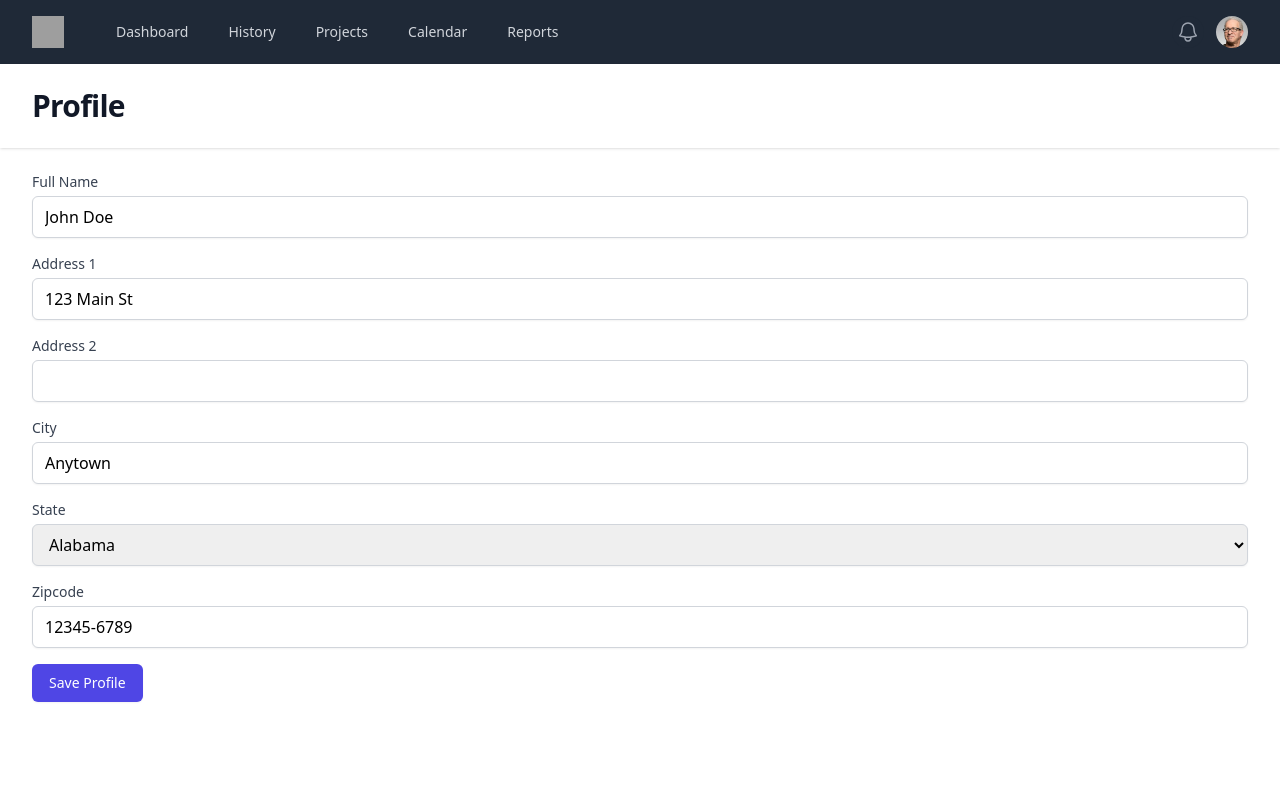
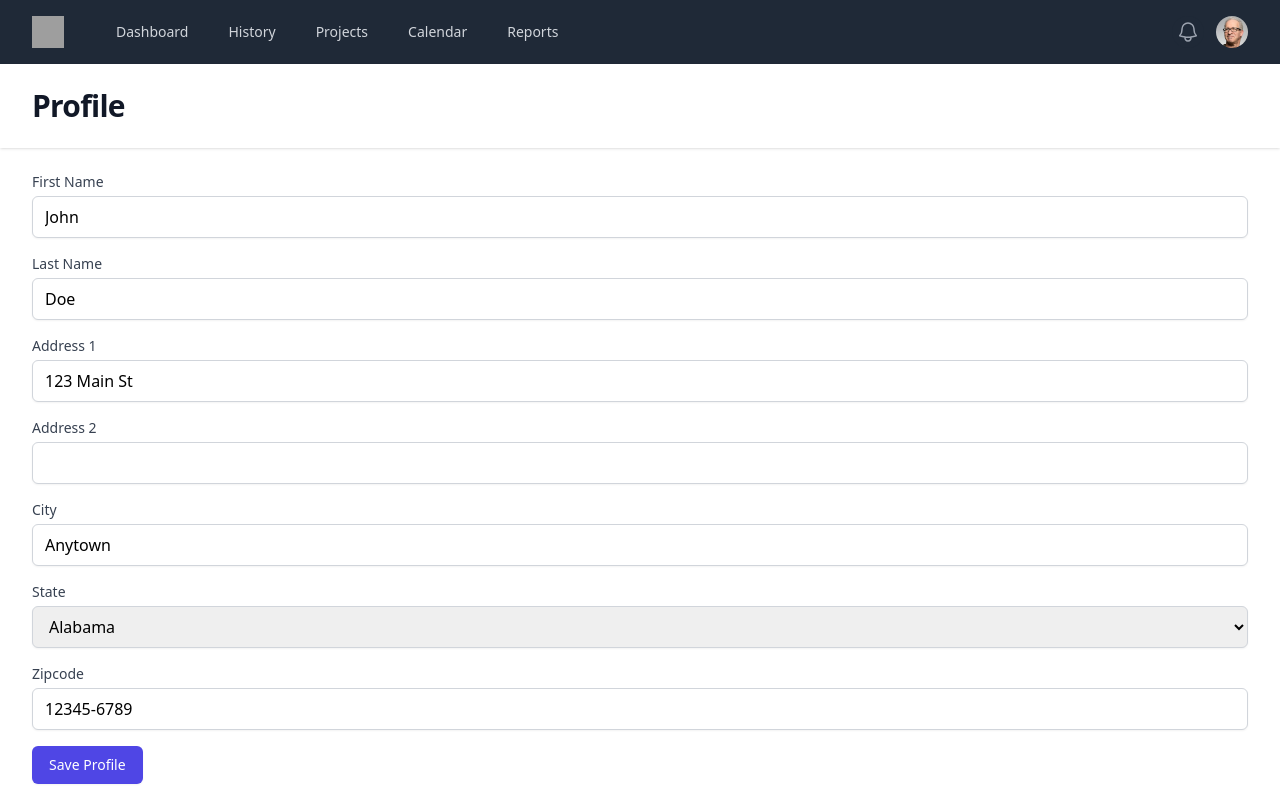
Before and after one commit to A-Taiga/COSC-4353-Group-Project, a React (Vite) app in the folder Frontend/: page /profile in a window 1280 px wide. Built offline with nearby package versions, Linux system fonts and the light colour scheme; grey boxes are pictures that could not be loaded.

Commit message:
Update Profile component to use separate fields for first name and last name

```diff
--- a/Frontend/src/pages/Profile.tsx
+++ b/Frontend/src/pages/Profile.tsx
@@ -5,7 +5,8 @@ import { useProfileMutation } from "../features/api/apiSlice"
 
 
 interface ProfileFormState {
-  fullName: string
+  firstName: string
+  lastName: string
   address1: string
   address2: string
   city: string
@@ -14,7 +15,6 @@ interface ProfileFormState {
 }
 
 export default function Profile() {
-
   const [profile] = useProfileMutation()
 
   const handleOnSubmit = async (e: React.FormEvent<HTMLFormElement>) => {
@@ -22,17 +22,15 @@ export default function Profile() {
     e.preventDefault()
     const data = new FormData(target)
     try {
-      const response = await profile(Object.fromEntries(data.entries())).unwrap()
-      if (response.status !== 200)
-        throw new Error()
+      const response = await profile(
+        Object.fromEntries(data.entries())
+      ).unwrap()
+      if (response.status !== 200) throw new Error()
       console.log("Profile saved", response)
-    }
-    catch (err) {
+    } catch (err) {
       console.log("Profile failed", err)
     }
   }
-
-
 
   // Assuming you have a states array somewhere in your code
   const states = [
@@ -89,7 +87,8 @@ export default function Profile() {
   ]
 
   const [formState, setFormState] = useState<ProfileFormState>({
-    fullName: "John Doe",
+    firstName: "John",
+    lastName: "Doe",
     address1: "123 Main St",
     address2: "",
     city: "Anytown",
@@ -115,15 +114,32 @@ export default function Profile() {
     <form onSubmit={handleOnSubmit} className="space-y-4">
       <div>
         <label
-          htmlFor="fullName"
+          htmlFor="firstName"
           className="block text-sm font-medium text-gray-700"
         >
-          Full Name
+          First Name
         </label>
         <input
           type="text"
-          name="fullName"
-          value={formState.fullName}
+          name="firstName"
+          value={formState.firstName}
+          onChange={handleChange}
+          required
+          maxLength={50}
+          className="mt-1 block w-full px-3 py-2 border border-gray-300 rounded-md shadow-sm focus:outline-none focus:ring-indigo-500 focus:border-indigo-500"
+        />
+      </div>
+      <div>
+        <label
+          htmlFor="lastName"
+          className="block text-sm font-medium text-gray-700"
+        >
+          Last Name
+        </label>
+        <input
+          type="text"
+          name="lastName"
+          value={formState.lastName}
           onChange={handleChange}
           required
           maxLength={50}
```
